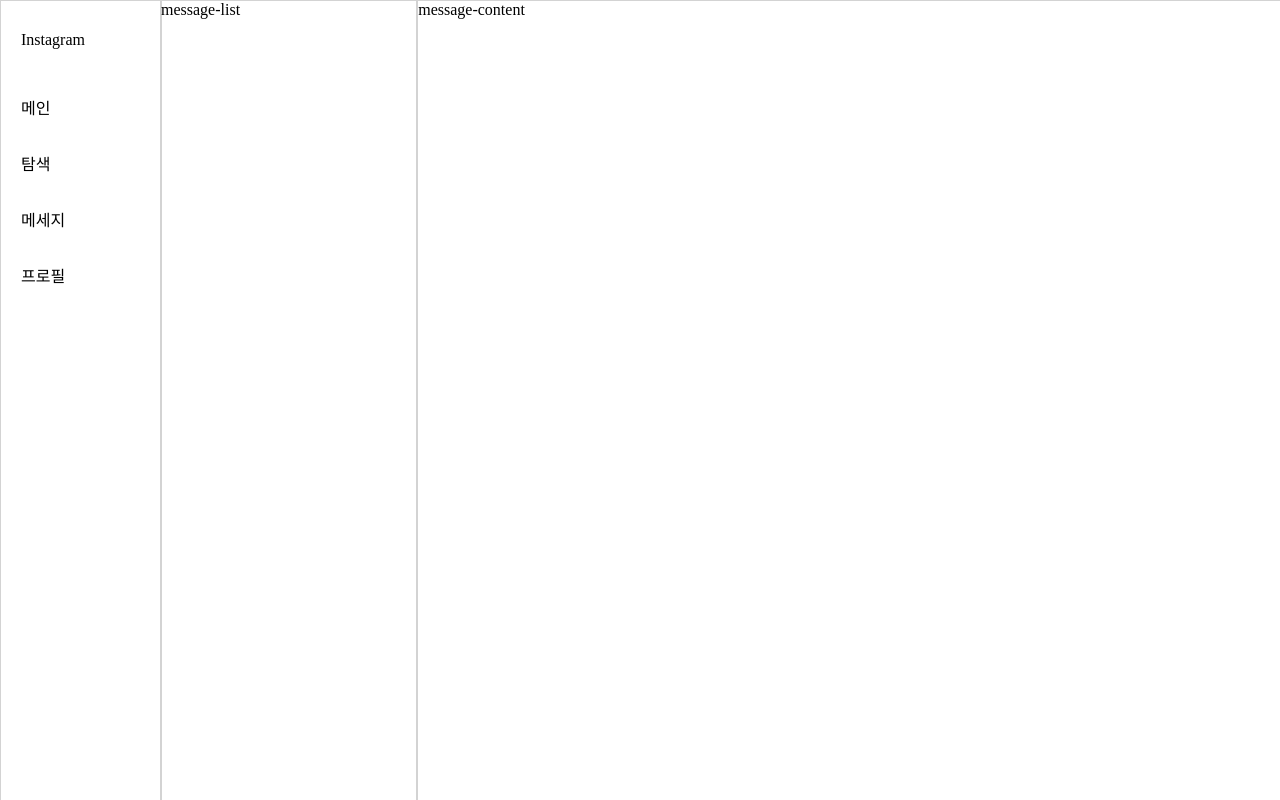
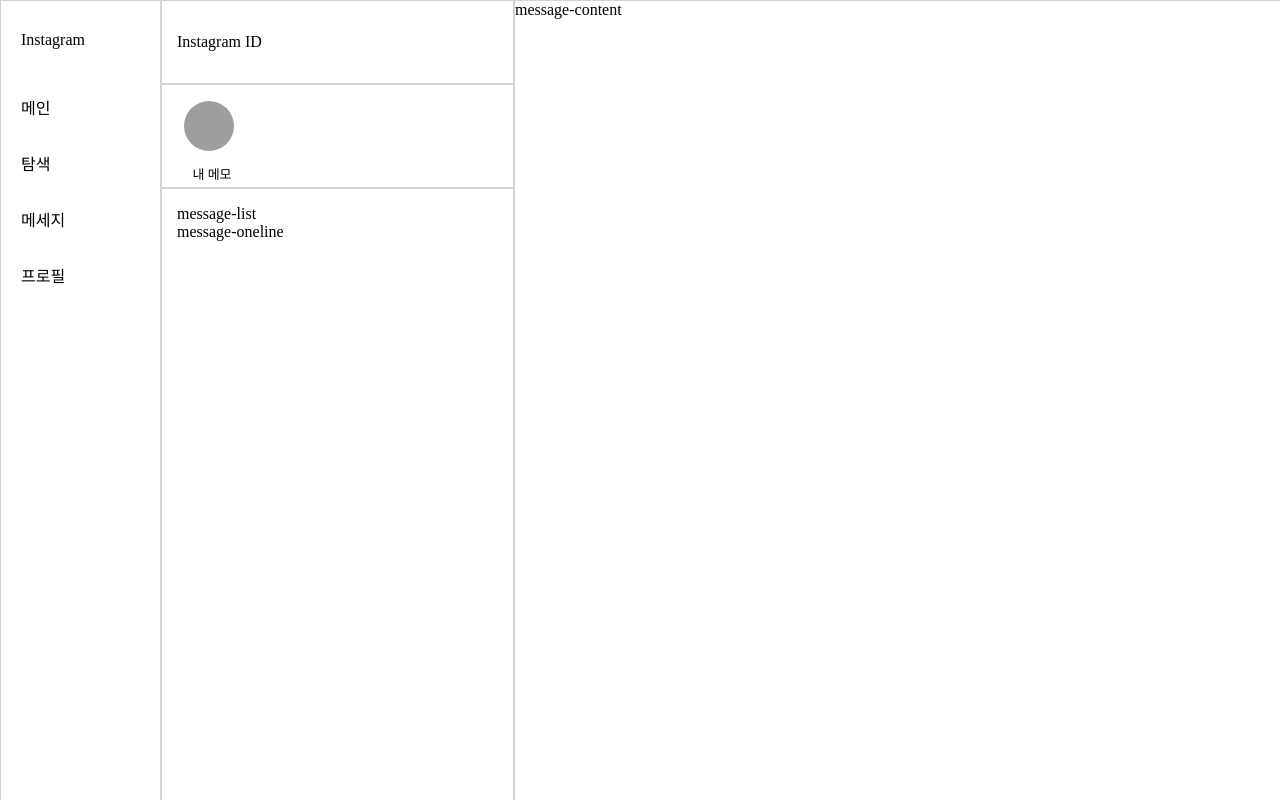
Before and after one commit to CHOSSEANG/lutis-instagram, a plain HTML site: page message/index.html in a window 1280 px wide. Drawn offline with Linux system fonts and the light colour scheme; grey boxes are pictures that could not be loaded.

Commit message:
메세지 > memo part 구현

```diff
--- a/message/index.html
+++ b/message/index.html
@@ -19,8 +19,19 @@
         </div>
     </div>
     <div id="message">
-        <div id="message-list">
-            message-list
+        <div id="message-sidebar">
+            <div id="current-account">
+                <p>Instagram ID</p>
+            </div>
+            <div id="memos">
+                <div id="memo">
+                    <Img id="my-image" src="https://picsum.photos/50/50">
+                    <p>내 메모</p>
+                </div>
+            </div>
+            <div id="message-list">message-list
+                <div id="message-oneline">message-oneline</div>
+            </div>
         </div>
         <div id="message-content">
             message-content
--- a/message/styles.css
+++ b/message/styles.css
@@ -40,3 +40,44 @@
     width: 100%;
     border:1px solid lightgray;
 }
+
+#message-sidebar{
+
+}
+
+#message-sidebar > div{
+    border: 1px solid lightgray;
+    padding: 1em;
+}
+
+#memos {
+    width:100%;
+    height:6.5em;
+    display:flex;
+    flex-direction: row;
+    box-sizing: border-box;
+}
+
+#memos > #memo {
+    width:20%;
+    display:flex;
+    flex-direction: column;
+    box-sizing: border-box;
+    align-items: center;
+}
+
+#memos > #memo > p{
+    font-size: small;
+    margin-left:6px;
+    box-sizing: border-box;
+}
+
+#message-list{
+
+}
+
+#my-image{
+    width:50px;
+    height:50px;
+    border-radius: 50%;
+}
```
